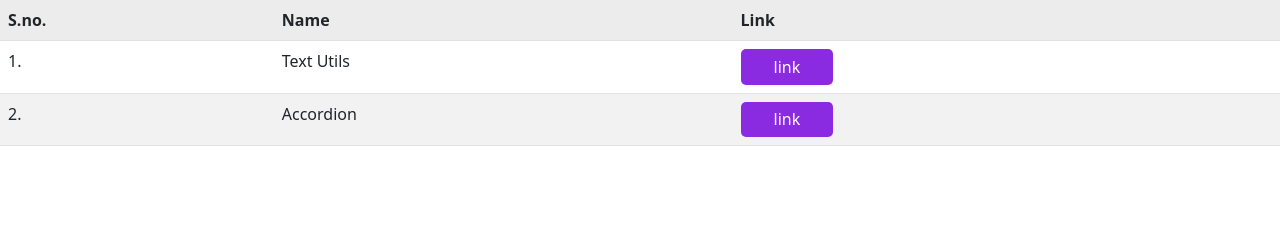
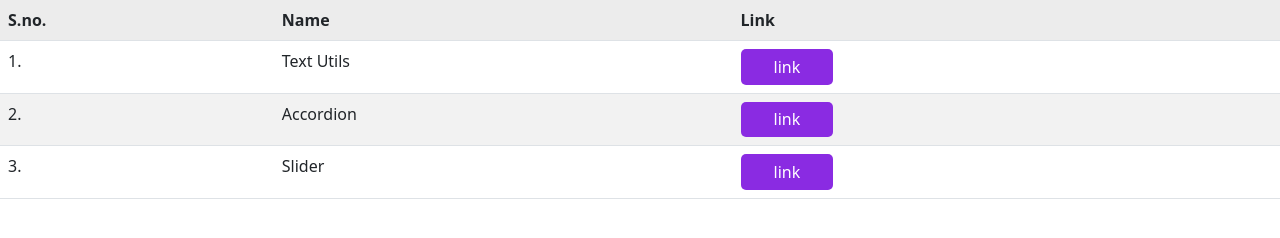
Before and after one commit to ranjitrawat17/Projects, a plain HTML site: page index.html in a window 1280 px wide. Drawn offline with nearby package versions, Linux system fonts and the light colour scheme.

Commit message:
Update index.html

```diff
--- a/index.html
+++ b/index.html
@@ -48,6 +48,16 @@
                 </a>
             </td>
         </tr>
+
+        <tr>
+            <td>3.</td>
+            <td>Slider</td>
+            <td>
+                <a href="slider.html">
+                    <button class="btn">link</button>
+                </a>
+            </td>
+        </tr>
     </table>
 </body>
 
```
